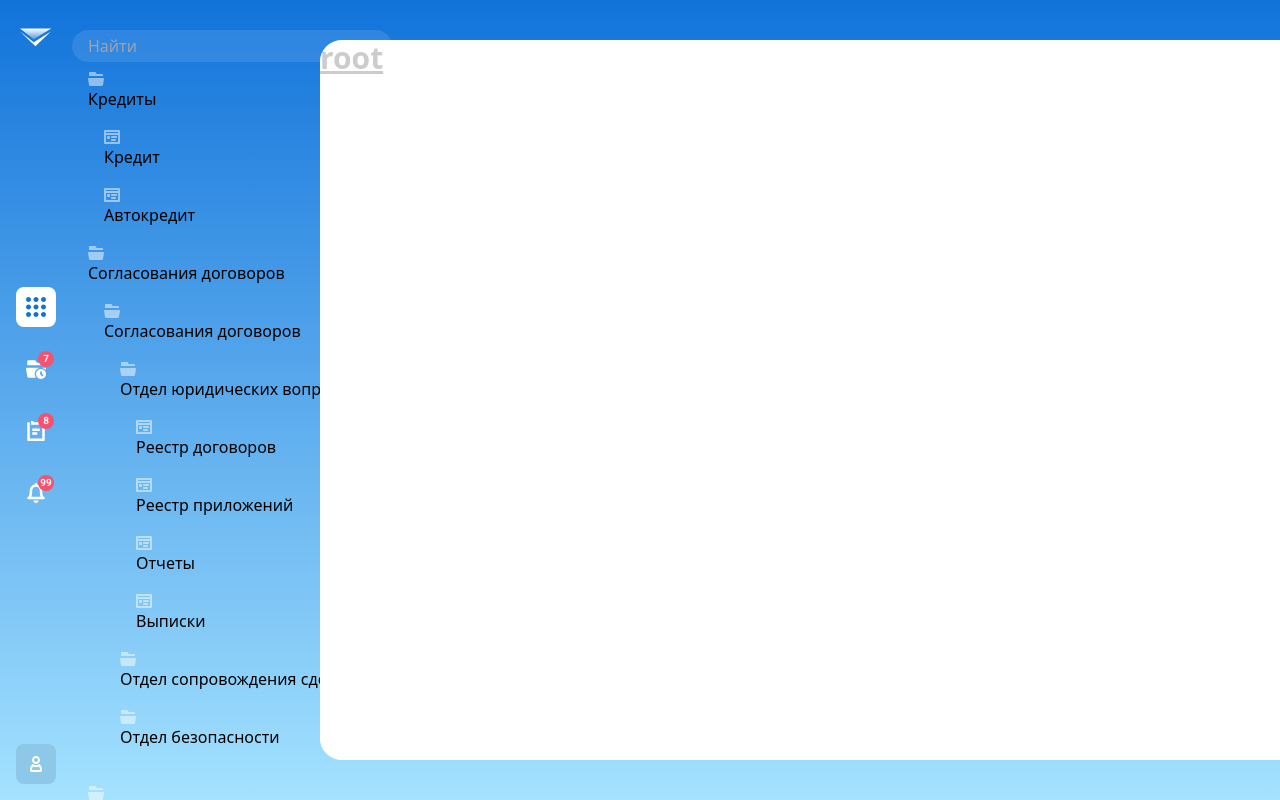
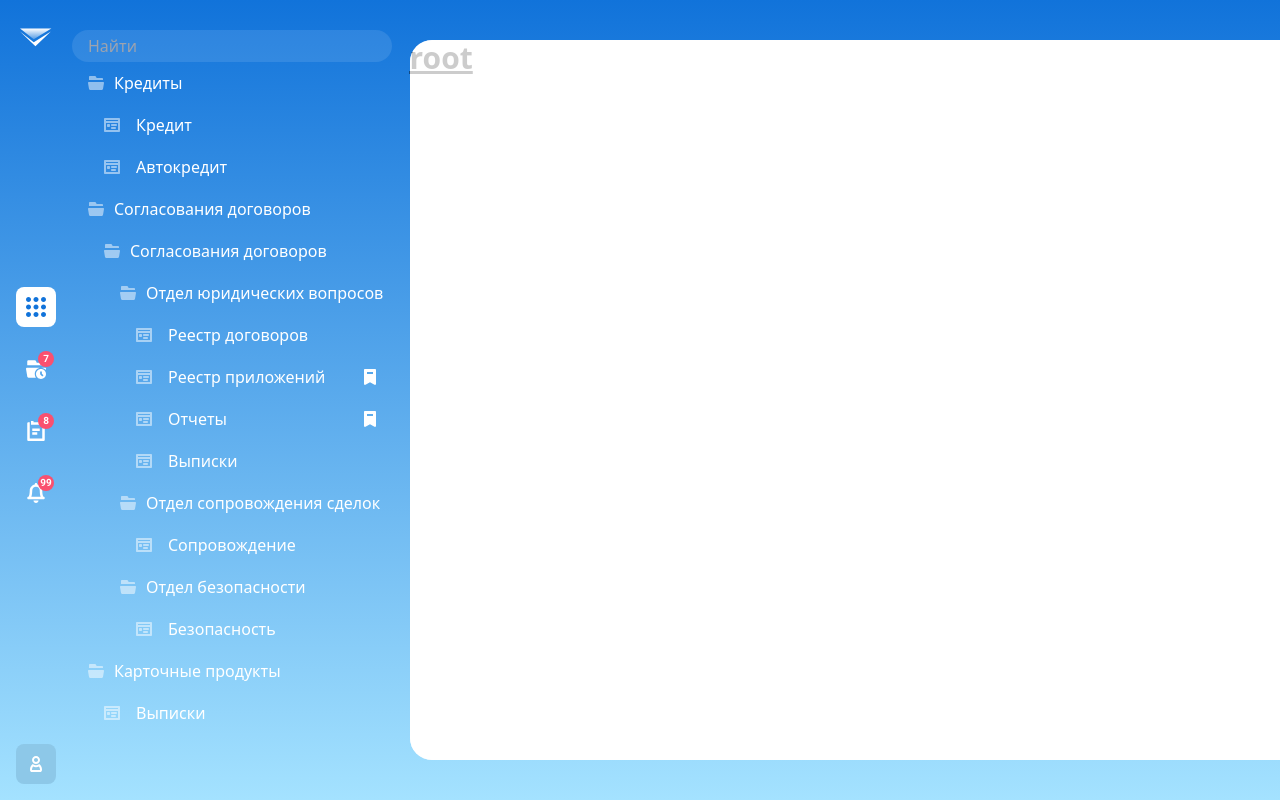
Before and after one commit to UriMakarov/courseWork, a React (Vite) app: page / in a window 1280 px wide. Both pictures are taken after a click on the element 44 px from the left and 307 px from the top of the page. Built offline with nearby package versions, Linux system fonts and the light colour scheme.

Commit message:
some fixes

```diff
--- a/src/Layout.jsx
+++ b/src/Layout.jsx
@@ -16,7 +16,7 @@ export function Layout() {
   return (
     <>
       <div className={`flex h-screen bg-gradient-to-b from-blue to-light-blue overflow-hidden`}>  {/* //fullscreen */}
-        <div className={`flex ${sidebarOpen ? 'w-1/4' : 'bg-white'} `} > {/* left sidebar + menu */}
+        <div className={`flex ${sidebarOpen ? 'w-[32%] 3xl:w-[25%]' : 'bg-white'} `} > {/* left sidebar + menu */}
           <div className={`flex ${sidebarOpen
             ? 'w-1/4 rounded-none'
             : 'w-[72px] rounded-xl m-[8px] bg-gradient-to-b from-blue to-light-blue'}`} >{/* sidebar container */}
@@ -27,7 +27,7 @@ export function Layout() {
         <div className={`flex grow bg-white  ${sidebarOpen ? 'max-3xl:my-[5vh] max-3xl:rounded-l-[22px]' : 'rounded-none'} `} > {/* outlet container */}
           <Outlet />
         </div>
-        {sidebarOpen && <div className={`absolute w-[75%] h-[90vh] ml-[25%] my-[5vh] bg-white rounded-l-[22px] overflow-hidden opacity-80 3xl:hidden`} />} {/* outlet cover */}
+        {sidebarOpen && <div className={`absolute w-[68%] h-[90vh] ml-[32%] my-[5vh] bg-white rounded-l-[22px] overflow-hidden opacity-80 3xl:hidden`} />} {/* outlet cover */}
       </div>
     </>
   );
--- a/src/components/Menu.jsx
+++ b/src/components/Menu.jsx
@@ -20,28 +20,18 @@ font-weight: 400;
 `;
 
 const StyledLink = styled(NavLink)`
-&:hover{
-/* color: blue; */
-}
-&:focus{
+&:focus,&:active{
   border-radius: 8px;
   background: rgba(255, 255, 255, 0.1); }
-&:active{
-  border-radius: 8px;
-  background: rgba(255, 255, 255, 0.1);
-};
-.active{
-  /* color: green; */
-}
 
 .linkImage{
   width: 16px;
   height: 16px;
   margin-right: 16px;
-
 };
 .markedImage{
     margin-right: 16px;
+    justify-self: flex-end;
   };
   display: flex;
   flex-direction: row;
@@ -50,24 +40,13 @@ const StyledLink = styled(NavLink)`
   margin-right: 32px;
   padding-top: 9px;
   padding-bottom: 9px;
-
+  width: 100%;
 `;
 
-const StyledFolder = styled.div`
-  .folderImage{
-    margin-right: 10px;
-  }
-  .folderName{
-    margin-bottom: 9px;
-  }
-    margin-left: 16px;
-    margin-top: 9px;
-    margin-bottom: 9px;
-`;
+
 
 const StyledSeatchContainer = styled.div`
 display: flex;
-
 `;
 
 const StyledClearButton = styled.button`
@@ -95,9 +74,9 @@ const Collapsible = styled.div`
 const Link = ({ name, marked, href }) => {
   return (
     <StyledLink to={href} >
-      <div>
+      <div className="flex flex-row items-center">
         <img className="linkImage" src={linkIcon} alt="linkIcon" />
-        {name}
+        <p className="text-white">{name}</p>
       </div>
       {marked && <img src={markIcon} className="markedImage" alt="markIcon" />}
     </StyledLink>
@@ -110,15 +89,15 @@ const Folder = ({ name, children }) => {
     setIsOpen(!isOpen);
   };
   return (
-    <StyledFolder>
-      <div className="folderName">
+    <div className="ml-[16px] mt-[9px]">
+      <div className="flex flex-row mb-[9px] text-white">
         {(isOpen) ?
-          (<img src={folderOpenIcon} className="folderImage" onClick={toggleOpen} alt="Open" />)
-          : (<img src={folderCloseIcon} className="folderImage" onClick={toggleOpen} alt="Close" />)}
+          (<img src={folderOpenIcon} className="mr-[10px]" onClick={toggleOpen} alt="Open" />)
+          : (<img src={folderCloseIcon} className="mr-[10px]" onClick={toggleOpen} alt="Close" />)}
         <span>{name}</span>
       </div>
       <Collapsible isOpen={isOpen}>{children}</Collapsible>
-    </StyledFolder>
+    </div>
   );
 };
 
--- a/src/components/data.js
+++ b/src/components/data.js
@@ -20,17 +20,21 @@ export const menuData = [
                             { id: 10, type: "link", name: "Выписки", href: "/" }
                         ]
                     },
-                    { id: 11, type: "folder", name: "Отдел сопровождения сделок", childrens: [] },
-                    { id: 12, type: "folder", name: "Отдел безопасности", childrens: [] },
+                    { id: 11, type: "folder", name: "Отдел сопровождения сделок", childrens: [
+                        { id: 12, type: "link", name: "Сопровождение", href: "/" }
+                    ] },
+                    { id: 13, type: "folder", name: "Отдел безопасности", childrens: [
+                        { id: 14, type: "link", name: "Безопасность", href: "/" }
+                    ] },
                 ]
             },
 
         ]
     },
     {
-        id: 13, type: "folder", name: "Карточные продукты",
+        id: 15, type: "folder", name: "Карточные продукты",
         childrens: [
-            { type: "link", name: "Выписки", href: "/" }
+            { id: 16, type: "link", name: "Выписки", href: "/" }
         ]
     },
 
```
